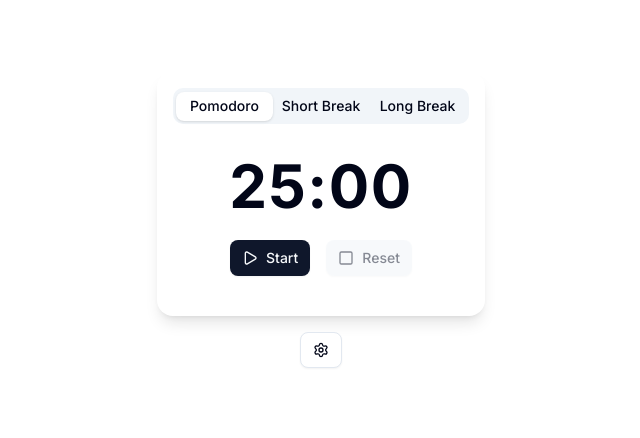
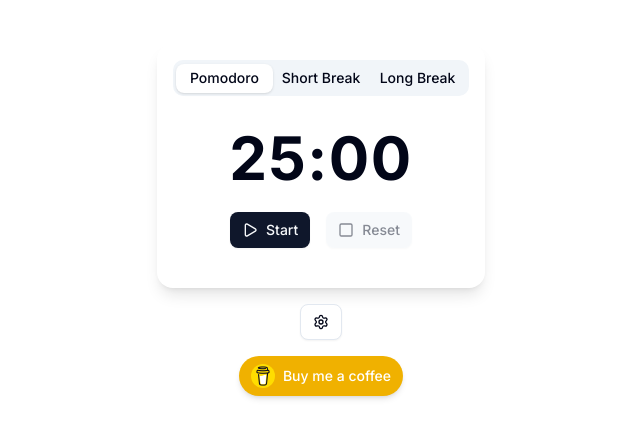
Before and after one commit to shravzzv/pomora, a Next.js app: page / in a window 1280 px wide. Shown: the part 180-618 px from the top of the page, without its empty margins (319-959 px from the left). Built offline with nearby package versions, Linux system fonts and the light colour scheme.

Commit message:
feat: add "Buy me a coffee" button with image link

```diff
--- a/app/page.tsx
+++ b/app/page.tsx
@@ -11,6 +11,8 @@ import {
 import { ModeToggle } from '@/components/mode-toggle'
 import { Settings } from 'lucide-react'
 import { Button } from '@/components/ui/button'
+import Image from 'next/image'
+import bmac from '@/public/bmac.png'
 
 export default function Page() {
   return (
@@ -43,7 +45,11 @@ export default function Page() {
 
       <Dialog>
         <DialogTrigger asChild>
-          <Button variant={'outline'} className='mt-4' title='settings'>
+          <Button
+            variant={'outline'}
+            className='mt-4 cursor-pointer'
+            title='settings'
+          >
             <Settings />
           </Button>
         </DialogTrigger>
@@ -63,6 +69,24 @@ export default function Page() {
           </div>
         </DialogContent>
       </Dialog>
+
+      <div className='mt-4'>
+        <a
+          href='https://buymeacoffee.com/shravzzv'
+          target='_blank'
+          rel='noopener noreferrer'
+          className='group flex items-center gap-2 px-3 py-2 rounded-full text-white bg-yellow-500 shadow-md hover:shadow-lg'
+        >
+          <Image
+            src={bmac}
+            alt='Buy me a coffee'
+            width={24}
+            height={24}
+            className='rounded-full'
+          />
+          <span className='text-sm font-medium'>Buy me a coffee</span>
+        </a>
+      </div>
     </main>
   )
 }
```
Also changed, not shown: public/bmac.png (added).
